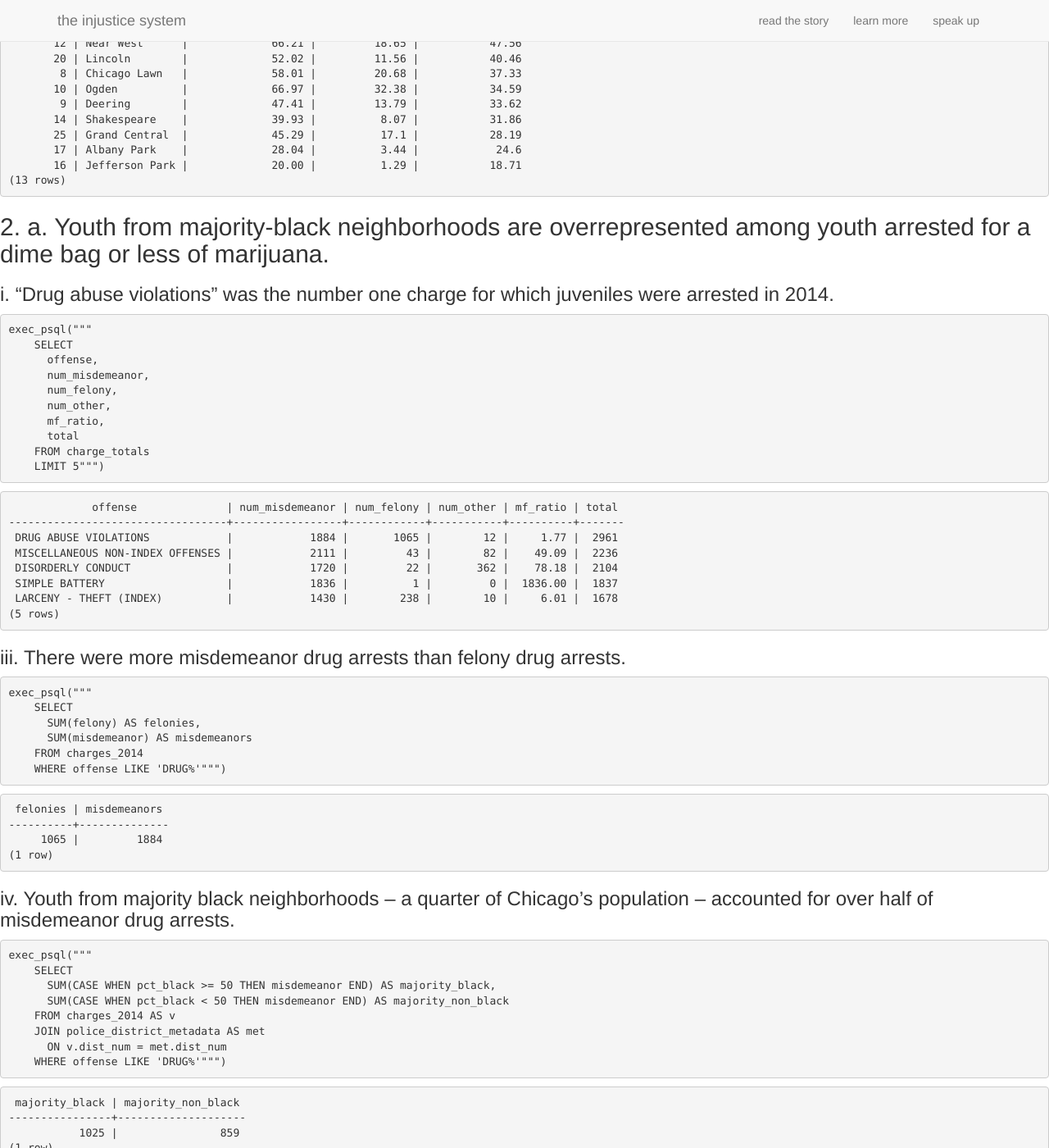
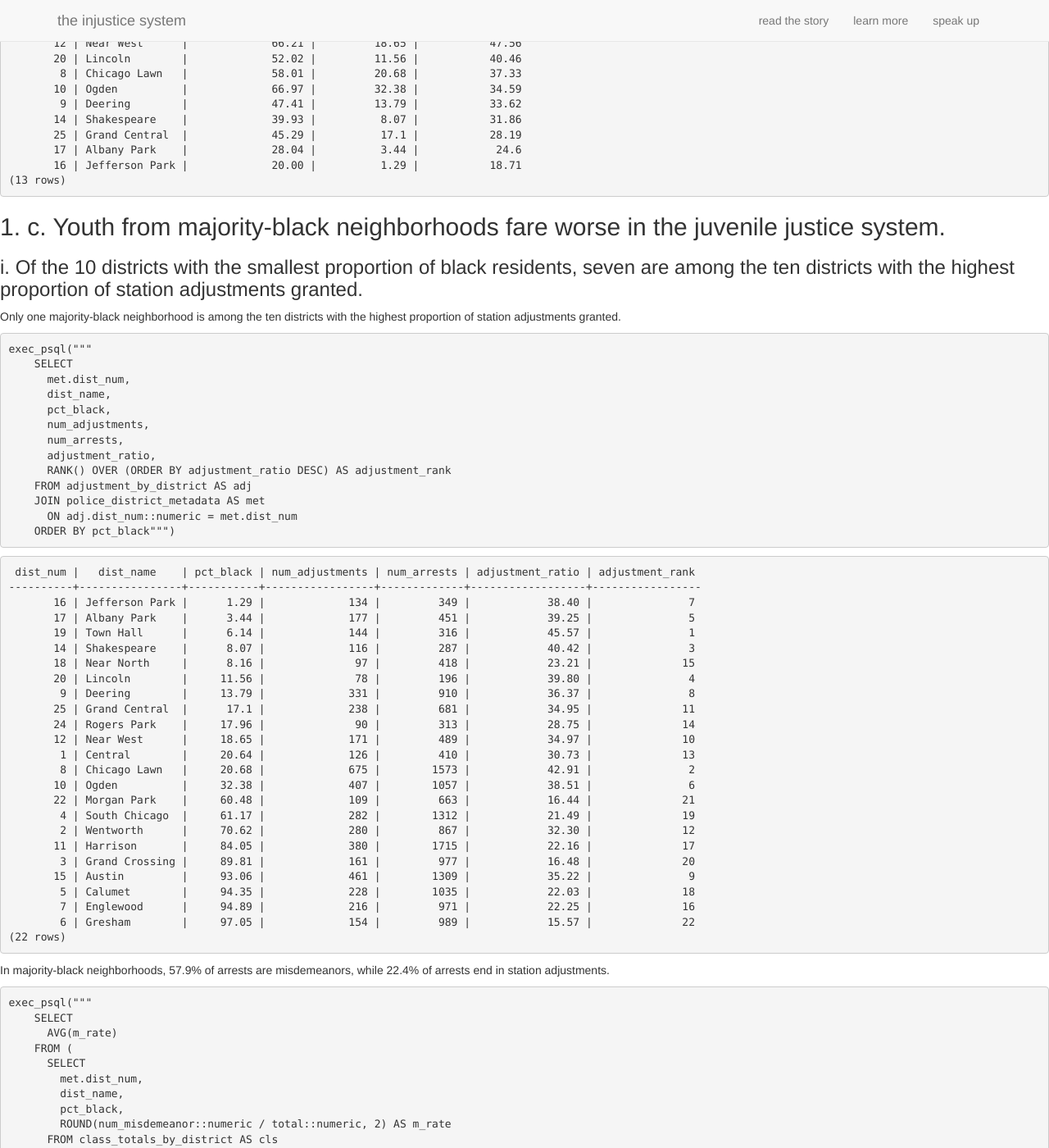
Before and after one commit to datamade/justice-divided, a Jekyll site: the page built from data/output/argument_analysis.md, in a window 1280 px wide and 1400 px high, scrolled down 2014 px. Shown: the whole window at 82% size. Built offline with Jekyll 4.4.1, drawn with Linux system fonts in a browser that asks for light colours; nearby versions of some CDN libraries; our own code applies the rules of GitHub Pages for plain Markdown files; library files that are not in the unit come from our copies; some of the changed text lies outside the part shown.

Commit message:
adds station adjustments to analysis

````diff
--- a/data/output/argument_analysis.md
+++ b/data/output/argument_analysis.md
@@ -139,6 +139,168 @@ exec_psql("""
 (13 rows)
 ```
 
+
+## 1. c. Youth from majority-black neighborhoods fare worse in the juvenile justice system.
+
+### i. Of the 10 districts with the smallest proportion of black residents, seven are among the ten districts with the highest proportion of station adjustments granted.
+
+Only one majority-black neighborhood is among the ten districts with the highest proportion of station adjustments granted.
+
+
+~~~~{.python}
+exec_psql("""
+    SELECT
+      met.dist_num,
+      dist_name,
+      pct_black,
+      num_adjustments,
+      num_arrests,
+      adjustment_ratio,
+      RANK() OVER (ORDER BY adjustment_ratio DESC) AS adjustment_rank
+    FROM adjustment_by_district AS adj
+    JOIN police_district_metadata AS met
+      ON adj.dist_num::numeric = met.dist_num
+    ORDER BY pct_black""")
+~~~~~~~~~~~~~
+
+```
+ dist_num |   dist_name    | pct_black | num_adjustments | num_arrests | adjustment_ratio | adjustment_rank
+----------+----------------+-----------+-----------------+-------------+------------------+-----------------
+       16 | Jefferson Park |      1.29 |             134 |         349 |            38.40 |               7
+       17 | Albany Park    |      3.44 |             177 |         451 |            39.25 |               5
+       19 | Town Hall      |      6.14 |             144 |         316 |            45.57 |               1
+       14 | Shakespeare    |      8.07 |             116 |         287 |            40.42 |               3
+       18 | Near North     |      8.16 |              97 |         418 |            23.21 |              15
+       20 | Lincoln        |     11.56 |              78 |         196 |            39.80 |               4
+        9 | Deering        |     13.79 |             331 |         910 |            36.37 |               8
+       25 | Grand Central  |      17.1 |             238 |         681 |            34.95 |              11
+       24 | Rogers Park    |     17.96 |              90 |         313 |            28.75 |              14
+       12 | Near West      |     18.65 |             171 |         489 |            34.97 |              10
+        1 | Central        |     20.64 |             126 |         410 |            30.73 |              13
+        8 | Chicago Lawn   |     20.68 |             675 |        1573 |            42.91 |               2
+       10 | Ogden          |     32.38 |             407 |        1057 |            38.51 |               6
+       22 | Morgan Park    |     60.48 |             109 |         663 |            16.44 |              21
+        4 | South Chicago  |     61.17 |             282 |        1312 |            21.49 |              19
+        2 | Wentworth      |     70.62 |             280 |         867 |            32.30 |              12
+       11 | Harrison       |     84.05 |             380 |        1715 |            22.16 |              17
+        3 | Grand Crossing |     89.81 |             161 |         977 |            16.48 |              20
+       15 | Austin         |     93.06 |             461 |        1309 |            35.22 |               9
+        5 | Calumet        |     94.35 |             228 |        1035 |            22.03 |              18
+        7 | Englewood      |     94.89 |             216 |         971 |            22.25 |              16
+        6 | Gresham        |     97.05 |             154 |         989 |            15.57 |              22
+(22 rows)
+```
+
+
+In majority-black neighborhoods, 57.9% of arrests are misdemeanors, while 22.4% of arrests end in station adjustments.
+
+
+~~~~{.python}
+exec_psql("""
+    SELECT
+      AVG(m_rate)
+    FROM (
+      SELECT
+        met.dist_num,
+        dist_name,
+        pct_black,
+        ROUND(num_misdemeanor::numeric / total::numeric, 2) AS m_rate
+      FROM class_totals_by_district AS cls
+      JOIN police_district_metadata AS met
+        ON cls.dist_num = met.dist_num
+      WHERE pct_black >= 50) f""")
+~~~~~~~~~~~~~
+
+```
+          avg
+------------------------
+ 0.57888888888888888889
+(1 row)
+```
+
+
+
+~~~~{.python}
+exec_psql("""
+    SELECT
+      AVG(adj_rate)
+    FROM (
+    SELECT
+      met.dist_num,
+      dist_name,
+      pct_black,
+      num_adjustments,
+      num_arrests,
+      ROUND(num_adjustments / num_arrests, 2) as adj_rate
+    FROM adjustment_by_district AS adj
+    JOIN police_district_metadata AS met
+      ON adj.dist_num::numeric = met.dist_num
+    WHERE pct_black >= 50) f""")
+~~~~~~~~~~~~~
+
+```
+          avg
+------------------------
+ 0.22444444444444444444
+(1 row)
+```
+
+
+In other neighborhoods, 67.6% of arrests are misdemeanors, while 36.5% of arrests end in station adjustments.
+
+
+~~~~{.python}
+exec_psql("""
+    SELECT
+      AVG(m_rate)
+    FROM (
+      SELECT
+        met.dist_num,
+        dist_name,
+        pct_black,
+        ROUND(num_misdemeanor::numeric / total::numeric, 2) AS m_rate
+      FROM class_totals_by_district AS cls
+      JOIN police_district_metadata AS met
+        ON cls.dist_num = met.dist_num
+      WHERE pct_black < 50) f""")
+~~~~~~~~~~~~~
+
+```
+          avg
+------------------------
+ 0.67615384615384615385
+(1 row)
+```
+
+
+
+~~~~{.python}
+exec_psql("""
+    SELECT
+      AVG(adj_rate)
+    FROM (
+    SELECT
+      met.dist_num,
+      dist_name,
+      pct_black,
+      num_adjustments,
+      num_arrests,
+      ROUND(num_adjustments / num_arrests, 2) as adj_rate
+    FROM adjustment_by_district AS adj
+    JOIN police_district_metadata AS met
+      ON adj.dist_num::numeric = met.dist_num
+    WHERE pct_black < 50) f""")
+~~~~~~~~~~~~~
+
+```
+          avg
+------------------------
+ 0.36461538461538461538
+(1 row)
+```
+
+
+In other words, while there are more felony arrests in majority-black neighborhoods, it does not account for the the full disparity in station adjustment rates.
 
 ## 2. a. Youth from majority-black neighborhoods are overrepresented among youth arrested for a dime bag or less of marijuana.
 
````
Also changed, not shown: 1 other file.
